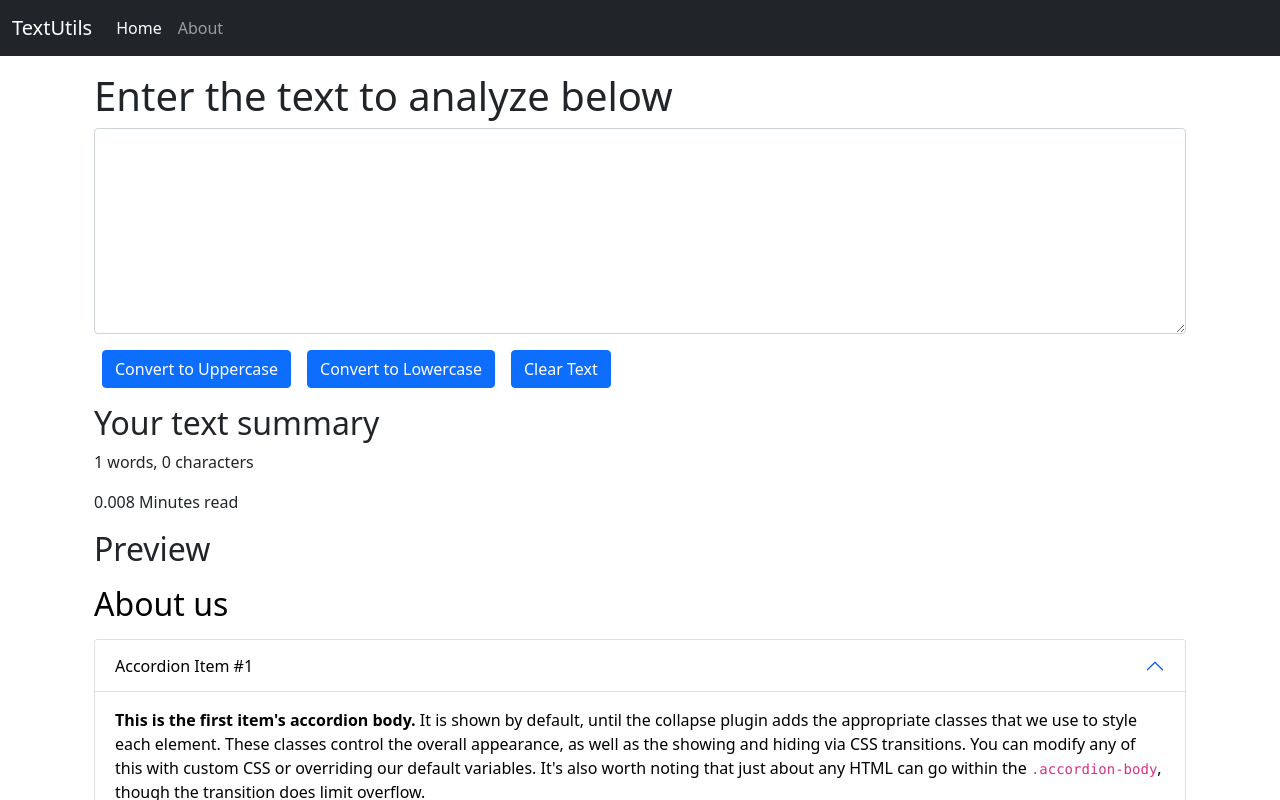
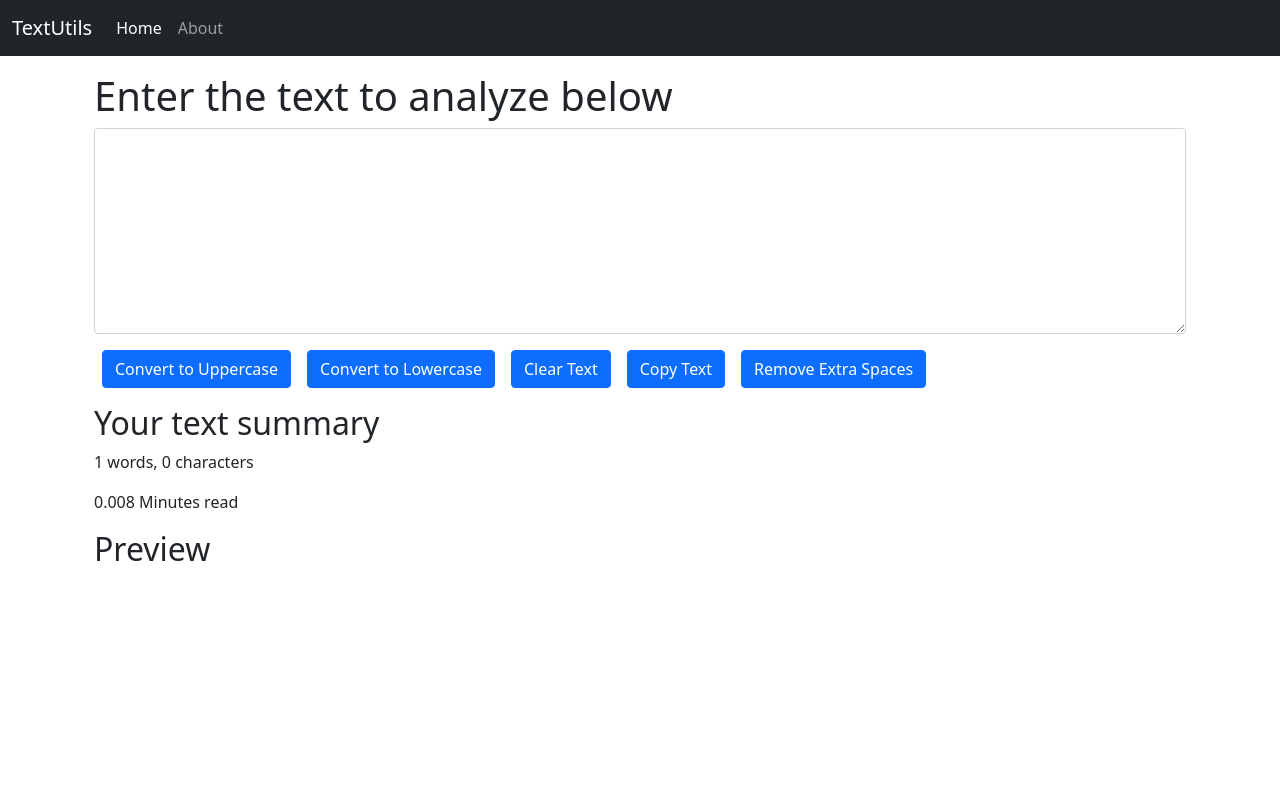
Before and after one commit to samarjit-singh/ReactTextUtils, a React (Create React App) app: page / in a window 1280 px wide. Shown: the top 800 px of the page. Built offline with nearby package versions, Linux system fonts and the light colour scheme.

Commit message:
remove space nad copy text

```diff
--- a/src/App.js
+++ b/src/App.js
@@ -9,7 +9,7 @@
       <Navbar title="TextUtils" />
       <div className="container my-3">
         <TextForm heading="Enter the text to analyze below" />
-        <About />
+        {/* <About /> */}
       </div>
     </>
   );
--- a/src/components/TextForm.js
+++ b/src/components/TextForm.js
@@ -18,6 +18,18 @@
     // console.log("On Change");
     setText(event.target.value);
   };
+
+  const handleCopy = (event) => {
+    var text = document.getElementById("myBox");
+    text.select();
+    navigator.clipboard.writeText(text.value);
+  };
+
+  const handleExtraSpaces = () => {
+    let newText = text.split(/[ ]+/);
+    setText(newText.join(" "));
+  };
+
   const [text, setText] = useState("");
 
   return (
@@ -42,6 +54,12 @@
         <button className="btn btn-primary mx-2" onClick={handleClearText}>
           Clear Text
         </button>
+        <button className="btn btn-primary mx-2" onClick={handleCopy}>
+          Copy Text
+        </button>
+        <button className="btn btn-primary mx-2" onClick={handleExtraSpaces}>
+          Remove Extra Spaces
+        </button>
       </div>
       <div className="container my-3">
         <h2>Your text summary</h2>
```
